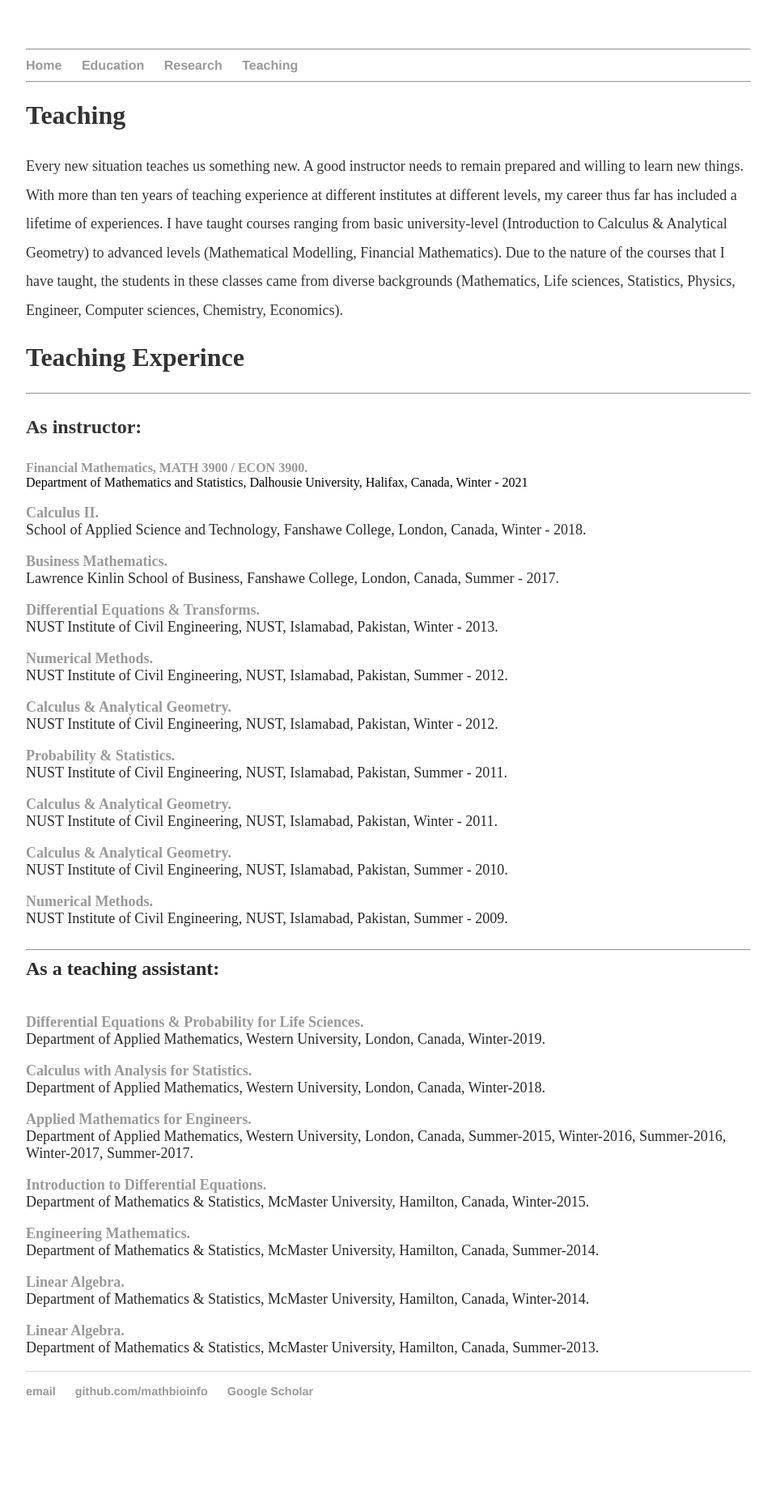
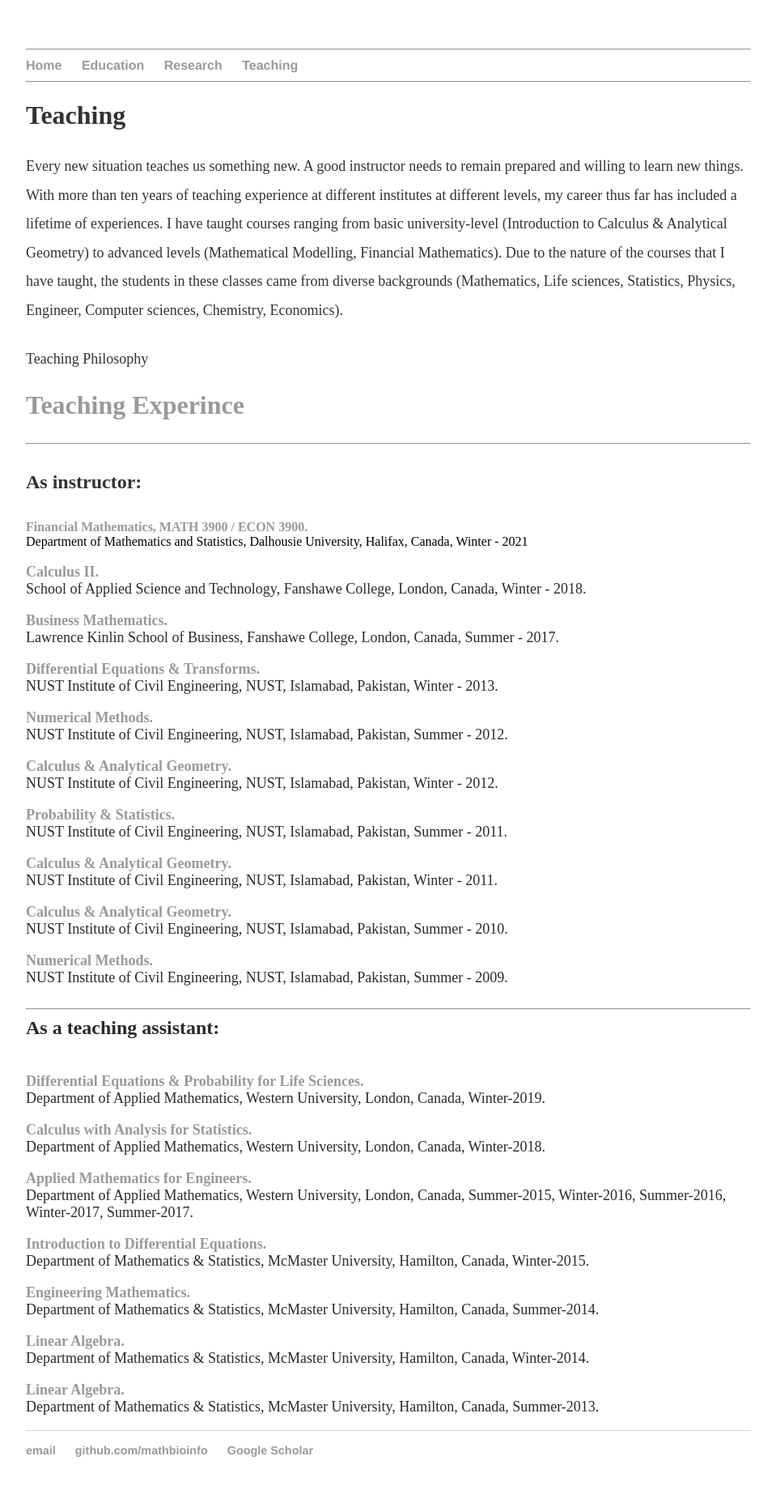
Before and after one commit to MathBioInfo/amjadkhan, a Jekyll site: the page built from Teaching/index.html, in a window 1280 px wide. Shown: the whole page at 81% size, without its empty margins (160-1119 px from the left). Built offline with Jekyll 4.4.1, drawn with Linux system fonts in a browser that asks for light colours; before the commit the page ends 1788 px from its top, so only the background shows below that.

Commit message:
Update index.html

```diff
--- a/Teaching/index.html
+++ b/Teaching/index.html
@@ -23,6 +23,8 @@
 			<div class="wsite-section-content">
           		<div class="container">
 			<div class="wsite-section-elements">
+			<p><font size="4">Teaching Philosophy<p>
+               		<a href="cv.pdf" download>
 		<p><font size="6"><b>Teaching Experince</b></font><br>
 		<hr>
 		<p><font size="5"><b>As instructor:</b></font><br>
```
